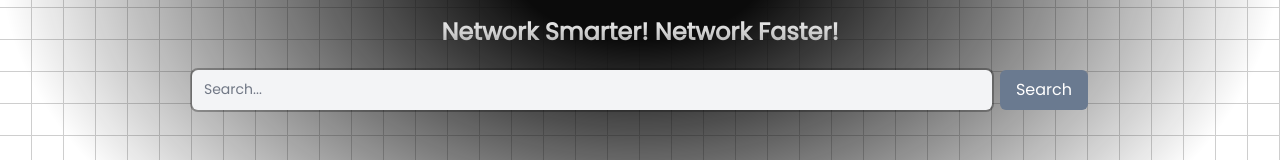
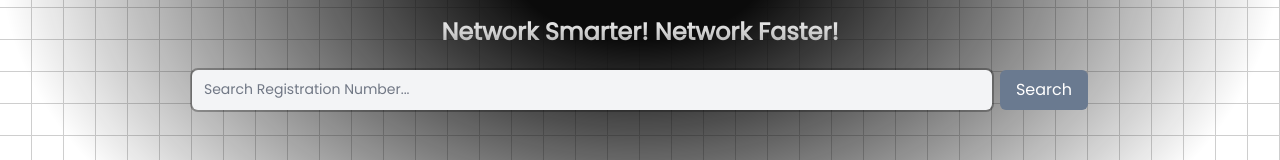
Before and after one commit to ShubhMehrotra19/DevLink-UI, a Next.js app: page /home in a window 1280 px wide. Shown: the part 441-601 px from the top of the page. Built offline with nearby package versions, Linux system fonts and the light colour scheme; no server answers; the database is empty; sample sign-in values are in the browser's storage.

Commit message:
last  commit

```diff
--- a/src/app/form/form.tsx
+++ b/src/app/form/form.tsx
@@ -124,6 +124,11 @@ export function Form() {
   };
 
   const isValidUrl = (url: string): boolean => {
+    // If the URL is empty, consider it valid
+    if (url.trim() === "") {
+      return true;
+    }
+
     // Regular expression to validate URL starting with https://
     const urlPattern = /^https:\/\//i;
     return urlPattern.test(url);
--- a/src/app/home/page.tsx
+++ b/src/app/home/page.tsx
@@ -93,7 +93,7 @@ function Page() {
                   className="flex h-10 md:w-[800px] w-[150px]  rounded-md bg-gray-100 px-3 py-2 text-sm placeholder:text-gray-500 focus:outline-none focus:ring-1 focus:ring-black focus:ring-offset-1 disabled:cursor-not-allowed disabled:opacity-50 object-cover ring-2 ring-black/30"
                   type="text"
                   id="search"
-                  placeholder="Search..."
+                  placeholder="Search Registration Number..."
                   value={searchValue}
                   onChange={(e) => handleSearchValue(e.target.value)}
                 />
--- a/src/components/CardComponent/FollowingPointerDemo.tsx
+++ b/src/components/CardComponent/FollowingPointerDemo.tsx
@@ -21,10 +21,10 @@ export function FollowingPointerDemo({
       >
         <div className="relative h-full rounded-2xl transition duration-200 group bg-white hover:shadow-xl border border-zinc-100">
           <div className="w-full p-1 aspect-w-16 aspect-h-10 bg-gray-100  rounded-2xl overflow-hidden xl:aspect-w-16 xl:aspect-h-10 relative group-hover:scale-95 group-hover:rounded-2xl transform transition duration-200">
-            <div> {/* removed h-full w-full from here. */}
+            <div>
               <Image
-              width={450}
-              height={350}
+                width={450}
+                height={350}
                 src={image}
                 alt="thumbnail"
                 objectFit="cover"
@@ -34,7 +34,7 @@ export function FollowingPointerDemo({
           </div>
           <div className="p-4">
             <h2 className="font-bold my-4 text-lg text-zinc-700">{title}</h2>
-            <h2 className="font-normal my-4 text-sm text-zinc-500">
+            <h2 className="font-normal my-4 text-sm text-zinc-500 overflow-hidden whitespace-nowrap text-ellipsis">
               {description}
             </h2>
             <div className="flex flex-row justify-between items-center mt-10">
@@ -55,6 +55,7 @@ export function FollowingPointerDemo({
   );
 }
 
+
 const TitleComponent = ({
   title,
   avatar,
```
